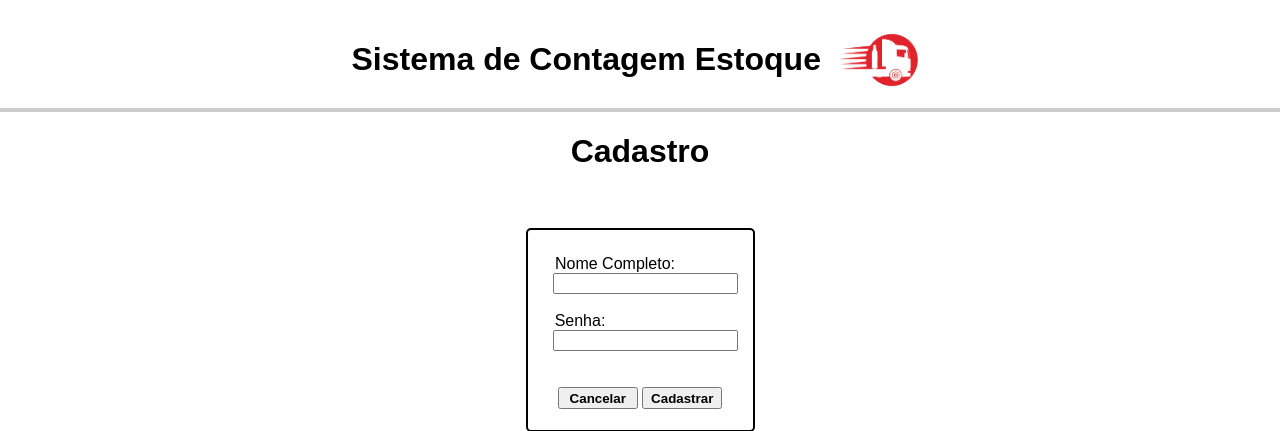
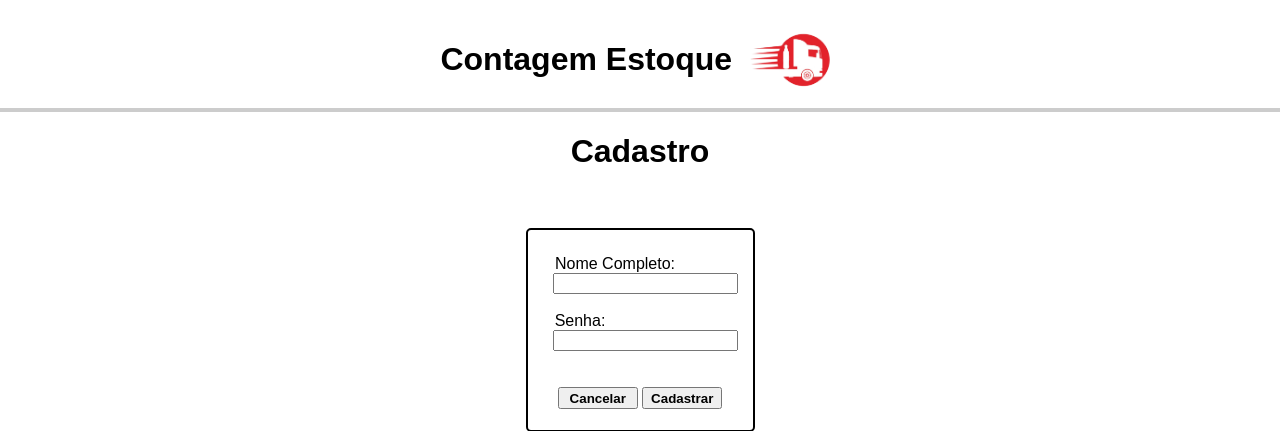
Before and after one commit to LUC4SMELLO/Sistema_de_Contagem_Estoque, a Flask app: page /cadastro in a window 1280 px wide. Shown: the top 431 px of the page. Run offline with Flask 3, Linux system fonts and the light colour scheme.

Commit message:
atualizar o título cadastro

```diff
--- a/templates/cadastro.html
+++ b/templates/cadastro.html
@@ -13,7 +13,7 @@
 <body>
 
     <header>
-        <h1>Sistema de Contagem Estoque</h1>
+        <h1>Contagem Estoque</h1>
         <img src="{{ url_for('static', filename='images/logo_dbcambui_2.png') }}" alt="Logo da Empresa">
     </header>
 
```
